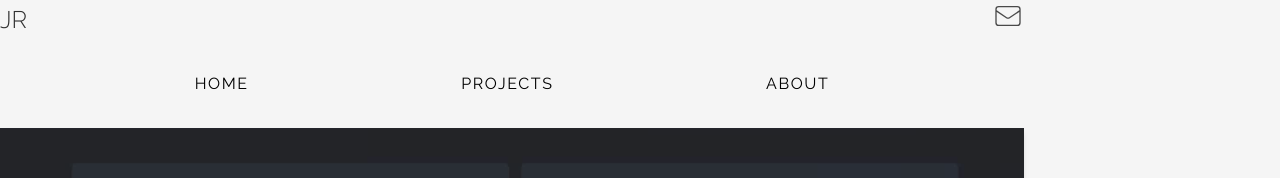
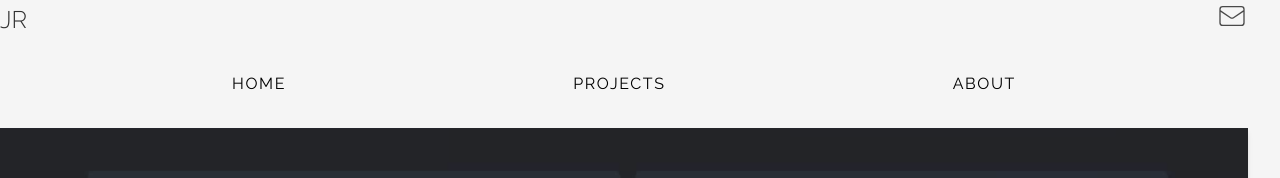
Before and after one commit to jesusriv/portfolio, a React (Create React App) app: page /projects in a window 1280 px wide. Shown: the top 178 px of the page. Built offline with nearby package versions, Linux system fonts and the light colour scheme.

Commit message:
resize components

```diff
--- a/src/App.js
+++ b/src/App.js
@@ -1,11 +1,36 @@
+import React, { useState, useEffect } from 'react';
+import { Link, Routes, Route, useLocation } from 'react-router-dom';
+
 import Header from "./components/header.component";
-import Main from "./components/main.component";
+
+import Home from "./pages/home.component";
+import Projects from "./pages/projects.component";
+import Contact from "./pages/contact.component";
+import About from './pages/about.component';
 
 function App() {
+  const [currentLocation, setCurrentLocation] = useState("");
+  const location = useLocation();
+
+  useEffect(() => {
+      setCurrentLocation(location.pathname);
+  }, [location]);
   return (
-    <div className="container max-h-[800px] max-w-[1024px]">
+    <div className="container max-w-[1248px]">
       <Header />
-      <Main />
+      {currentLocation !== "/contact" && <nav className="bg-neutral-100 px-6 sm:mx-auto sm:w-2/3 flex justify-around sm:justify-between py-8 uppercase tracking-widest z-10">
+        <Link to="/" className={`${(currentLocation === "/" && "border-[#E2C67F]") || "border-b-transparent"} location`}>home</Link>
+        <Link to="/projects" className={`${(currentLocation === "/projects" && "border-[#E2C67F]") || "border-b-transparent"} location`}>projects</Link>
+        <Link to="/about" className={`${(currentLocation === "/about" && "border-[#E2C67F]") || "border-b-transparent"} location`}>about</Link>
+      </nav>}
+
+      <Routes>
+        <Route exact path="/" element={<Home /> } />
+        <Route path="/projects" element={<Projects /> } />
+        <Route path="/contact" element={<Contact /> } />
+        <Route path="/about" element={<About /> } />
+        <Route path="/*" element={<Home />} />
+      </Routes>
     </div>
   );
 }
--- a/src/components/header.component.jsx
+++ b/src/components/header.component.jsx
@@ -3,7 +3,7 @@ import { Link } from 'react-router-dom';
 
 const Header = () => {
     return (
-        <header className="w-full flex justify-between items-center text-black/70 px-6 xl:px-0">
+        <header className="w-full flex justify-between items-center text-black/70 px-6 xl:px-0 z-10">
             <Link className='text-2xl text-black/80 r-[2px] font-light hover:cursor-pointer' to="/">JR</Link>
             <Link to="/contact">
                 <svg xmlns="http://www.w3.org/2000/svg" className="h-8 w-8 mb-2" fill="none" viewBox="0 0 24 24" stroke="currentColor">
--- a/src/components/main.component.jsx
+++ /dev/null
@@ -1,37 +0,0 @@
-import React, { useState, useEffect } from 'react';
-import { Link, Routes, Route, useLocation } from 'react-router-dom';
-
-import Home from "../pages/home.component";
-import Projects from "../pages/projects.component";
-
-import Contact from "../pages/contact.component";
-import About from '../pages/about.component';
-
-const Main = () => {
-    const [currentLocation, setCurrentLocation] = useState("");
-    const location = useLocation();
-
-    useEffect(() => {
-        setCurrentLocation(location.pathname);
-    }, [location]);
-
-    return (
-        <main className={`content min-h-[550px]`}>
-            <nav className="bg-neutral-100 px-6 sm:mx-auto sm:w-2/3 flex justify-around sm:justify-between py-8 uppercase tracking-widest z-10">
-            <Link to="/" className={`${(currentLocation === "/" && "border-[#E2C67F]") || "border-b-transparent"} location`}>home</Link>
-            <Link to="/projects" className={`${(currentLocation === "/projects" && "border-[#E2C67F]") || "border-b-transparent"} location`}>projects</Link>
-            <Link to="/about" className={`${(currentLocation === "/about" && "border-[#E2C67F]") || "border-b-transparent"} location`}>about</Link>
-            </nav>
-
-            <Routes>
-              <Route exact path="/" element={<Home /> } />
-              <Route path="/projects" element={<Projects /> } />
-              <Route path="/contact" element={<Contact /> } />
-              <Route path="/about" element={<About /> } />
-              <Route path="/*" element={<Home />} />
-            </Routes>
-        </main>
-    );
-};
-
-export default Main;
--- a/src/css/components.css
+++ b/src/css/components.css
@@ -1,11 +1,5 @@
 .container {
-    @apply my-10 flex
-    flex-col;
-}
-
-.content {
-    @apply w-full flex-1 text-black/70 relative flex flex-col h-fit
-    max-h-[600px];
+    @apply h-screen pt-10 flex flex-col;
 }
 
 .location {
@@ -13,8 +7,8 @@
 }
 
 .projects-container {
-    @apply w-full flex-1 flex flex-col items-center
-    overflow-y-auto scrollbar-hide py-6 space-y-6 pt-28 mt-[-100px];
+    @apply w-full pt-6 pb-12 flex-1 flex flex-col items-center
+    overflow-y-auto scrollbar-hide space-y-8;
 }
 
 .project {
@@ -37,12 +31,12 @@
 
 
     .projects-container {
-        @apply px-10 flex-row space-y-0 items-start overflow-x-auto space-x-8 scrollbar-default;
+        @apply px-10 flex-row space-y-0 items-start overflow-x-auto justify-between scrollbar-default;
     }
 }
 
 @screen xl {
     .projects-container {
-        @apply overscroll-x-none ;
+        @apply overscroll-x-none py-0;
     }
 }
--- a/src/index.css
+++ b/src/index.css
@@ -6,6 +6,8 @@
 
 html {
   height: 100% !important;
+  -ms-overflow-style: none;  /* IE and Edge */
+  scrollbar-width: none;  /* Firefox */
 }
 
 body {
@@ -15,6 +17,7 @@ body {
   -moz-osx-font-smoothing: grayscale;
   min-height: 100% !important;
   display: flex;
+
 }
 
 #root {
@@ -22,6 +25,13 @@ body {
   flex: 1;
   display: flex;
   background-color: rgb(245, 245, 245);
+  -ms-overflow-style: none;  /* IE and Edge */
+  scrollbar-width: none;  /* Firefox */
+}
+
+.no-scrollbar {
+  -ms-overflow-style: none;  /* IE and Edge */
+  scrollbar-width: none;  /* Firefox */
 }
 
 @tailwind utilities;
--- a/src/pages/about.component.jsx
+++ b/src/pages/about.component.jsx
@@ -2,18 +2,18 @@ import React from 'react';
 
 const About = () => {
     return (
-        <div className="flex-1 py-4 sm:px-4 text-black/80 w-3/4 mx-auto">
+        <div className="w-2/3 flex-1 overflow-y-auto pb-16 sm:px-4 text-black/80 mx-auto no-scrollbar">
             <h1 className='text-2xl sm:text-4xl leading-loose border-b-4 border-b-[#E2C67F]/60 w-fit mb-2'
                 >Hi! 👋🏻 My name is Jesus.
             </h1>
             <p className='text-lg'>
-                    I'm a Software Developer based in Los Angeles, CA. 🌇
+                    A software developer from ☀️ LA using logic and design to program tools that solve real-world problems.
                 <br />
                 <br />
-                    In addition the projects featured on here, I'm currently on an endeavour to learn the ins and outs of contributing to open source projects. My goal is to begin an open source project of my own to share and grow with the community. Follow me on <a className="font-medium text-blue-400 underline hover:cursor-pointer" href="https://github.com/jesusriv/">Github</a> to collaborate!
+                    When not hacking away at my computer, I love spending time with my wife , son, and (soon) daughter 👨‍👩‍👧‍👦. I enjoy listening to music 🎷 and writing ✍🏻, of which I’m excited to do more of in a technical format on the Dev.to community site, <a className="font-medium text-blue-500/80 underline hover:cursor-pointer" href="https://dev.to/iammjesus">here</a>. Be sure to join and follow along for coding tips, and the occasional story or two!
                 <br />
                 <br />
-                    In my free time I enjoy spending time with my wife and son 👨‍👩‍👦, listening to music, and writing, which I intend to begin doing more of in a technical context to teach programming, <a className="font-medium text-blue-400 underline hover:cursor-pointer" href="https://dev.to/iammjesus">here</a>.
+                    Along with this, I’ll be contributing to open-source projects in hopes of documenting the experience to help others and myself learn, to build an OS project, creating opportunities for the developer community to contribute to. Check out my <a className="font-medium text-blue-500/80 underline hover:cursor-pointer" href="https://github.com/jesusriv/">Github</a> account to collaborate!
             </p>
         </div>
     );
--- a/src/pages/contact.component.jsx
+++ b/src/pages/contact.component.jsx
@@ -3,23 +3,25 @@ import { useForm, ValidationError } from '@formspree/react';
 
 import github from '../assets/images/github.png'
 import linkedin from '../assets/images/linkedin.webp'
+import { Link } from 'react-router-dom';
 
 const Contact = () => {
     const[state, handleSubmit] = useForm("xzboelgw");
 
-    if (state.succeeded) {
-        return <div className='absolute w-full h-full flex flex-col items-center justify-center'>
+    const Success = () => {
+        return <div className='div flex flex-col items-center'>
             <p className='text-2xl font-medium'>Thank you!</p>
             <svg xmlns="http://www.w3.org/2000/svg" className="h-10 w-10 rotate-45" fill="none" viewBox="0 0 24 24" stroke="currentColor">
                 <path strokeLinecap="round" strokeLinejoin="round" strokeWidth={1} d="M12 19l9 2-9-18-9 18 9-2zm0 0v-8" />
             </svg>
         </div>
-    }
+    };
 
+    const Form = () => {
         return (
-        <div className='flex flex-col sm:flex-row mt-5 mx-auto sm:m-auto py-10 absolute w-full h-full items-center justify-center'>
-            <div className='w-[350px] sm:w-[450px] px-10 sm:px-12'>
-                <h1 className='font-medium text-xl sm:text-2xl uppercase'>Work with me</h1>
+            <div className='mt-10 flex flex-col sm:flex-row items-center sm:items-start space-y-8 sm:space-y-0 w-fit'>
+                <div className='w-[350px] sm:w-[450px] px-2 sm:px-12'>
+                    <h1 className='font-medium text-3xl uppercase'>Work with me</h1>
                     <div className='w-1/3 ml-16 sm:w-1/6 border border-[#d6b664] sm:ml-[135px]'></div>
                     <form className=' mx-auto flex flex-col space-y-4' onSubmit={handleSubmit}>
                         <div className='flex flex-col'>
@@ -58,10 +60,24 @@ const Contact = () => {
                         <button type='submit' disabled={state.submitting} className='py-2 px-8 rounded text-white font-medium tracking-widest bg-[#16292F] shadow-md uppercase'>Submit</button>
                     </form>
                 </div>
-            <div className='flex space-x-3 sm:flex-col sm:h-3/4 pt-6 items-center sm:space-x-0 sm:space-y-3 justify-start uppercase text-md font-bold'>
+                <div className='flex space-x-3 sm:flex-col sm:h-3/4 items-center sm:space-x-0 sm:space-y-3 justify-start uppercase text-md font-bold'>
                     <a href="https://github.com/jesusriv"><img src={github} alt="Github Link" /></a>
                     <a href="https://www.linkedin.com/in/rivera-jesus/"><img className='w-[38px]' src={linkedin} alt="LinkedIn Link" /></a>
                 </div>
+
+            </div>
+        );
+    };
+
+    return (
+        <div className='absolute top-0 left-0 right-0 bottom-0 flex flex-col items-center justify-center'>
+            { state.succeeded && <Success /> }
+            { !state.succeeded && <Form /> }
+            <Link to="/" className='mt-10 animate-pulse'>
+                <svg xmlns="http://www.w3.org/2000/svg" className="h-10 w-10 text-black/80" fill="none" viewBox="0 0 24 24" stroke="currentColor">
+                    <path strokeLinecap="round" strokeLinejoin="round" strokeWidth={1} d="M11 15l-3-3m0 0l3-3m-3 3h8M3 12a9 9 0 1118 0 9 9 0 01-18 0z" />
+                </svg>
+            </Link>
         </div>
     );
 };
```
Lines whose indentation alone changed are shown as unchanged.
